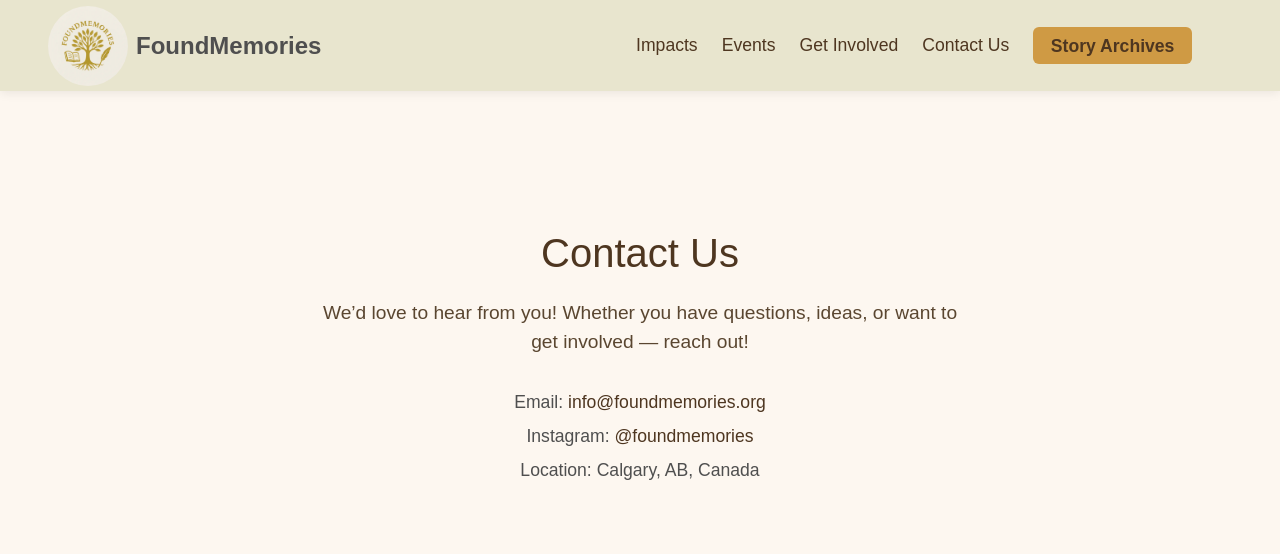
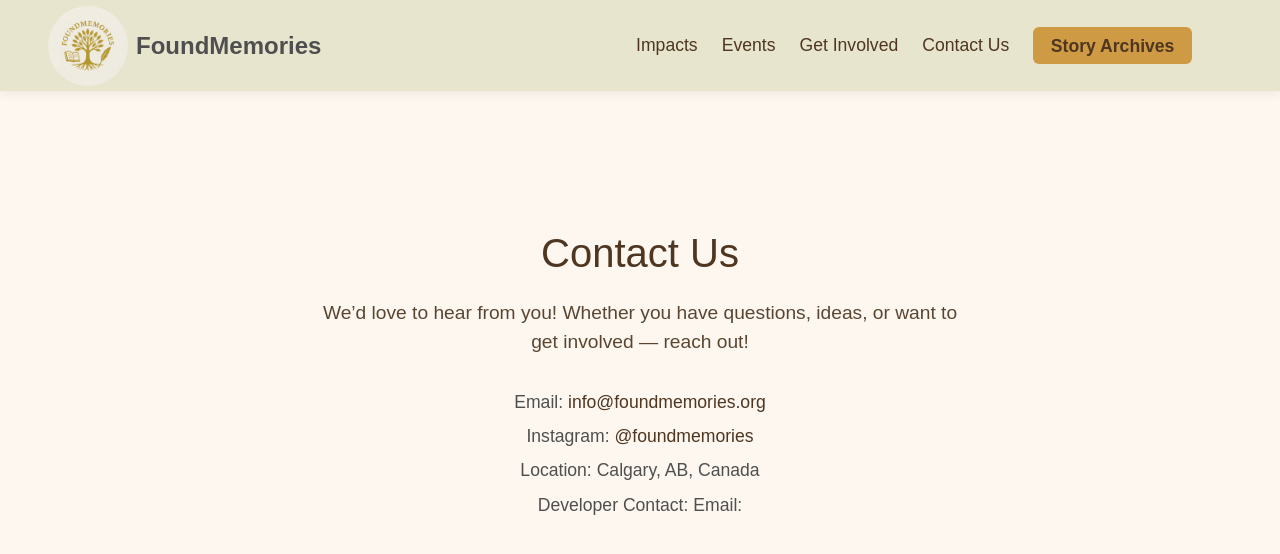
Before and after one commit to YuqiLB/FoundMemories, a React (Vite) app in the folder web/: page /contact in a window 1280 px wide. Shown: the top 554 px of the page. Built offline with nearby package versions, Linux system fonts and the light colour scheme.

Commit message:
Update contact.jsx

```diff
--- a/web/src/pages/contact.jsx
+++ b/web/src/pages/contact.jsx
@@ -15,6 +15,7 @@ const Contact = () => {
           <p><strong>Email:</strong> <a href="mailto:reach.foundmemories@gmail.com">info@foundmemories.org</a></p>
           <p><strong>Instagram:</strong> <a href="https://instagram.com/foundmemories" target="_blank" rel="noopener noreferrer">@foundmemories</a></p>
           <p><strong>Location:</strong> Calgary, AB, Canada</p>
+          <p><strong>Developer Contact:</strong> Email: </p>
         </div>
 
         {/* Optional future form */}
```
